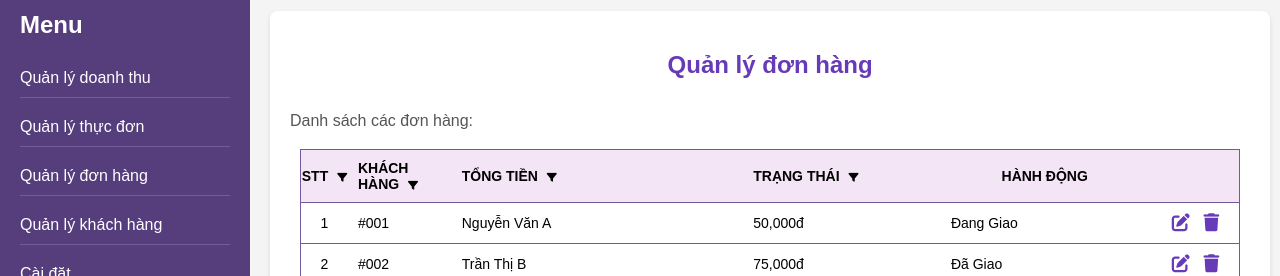
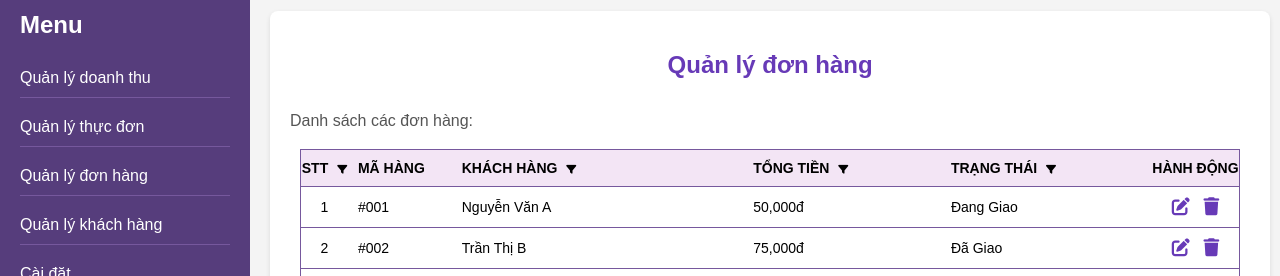
Before and after one commit to 22130101NguyenDucHuy/LapTrinhWebNhom34, a plain HTML site: page Admin/order-management.html in a window 1280 px wide. Shown: the part 89-365 px from the top of the page. Drawn offline with Linux system fonts and the light colour scheme.

Commit message:
fix title of order

```diff
--- a/Admin/order-management.html
+++ b/Admin/order-management.html
@@ -39,6 +39,9 @@
             <i class="fa fa-filter" aria-hidden="true"></i>  <!-- Biểu tượng filter mặc định -->
         </span>
                     </div>
+                    <div class="column">
+                        Mã Hàng
+                        </div>
                     <div class="column customer">
                         Khách Hàng
                         <span class="filter">
```
